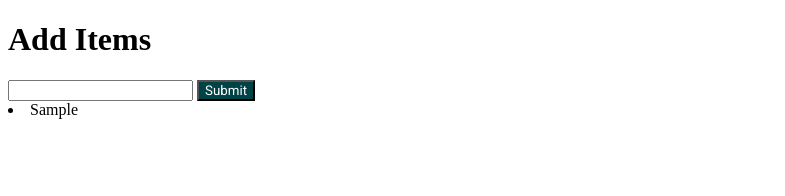
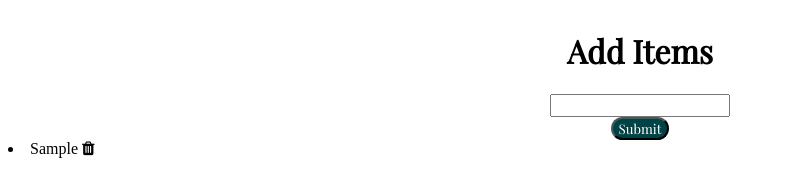
Before and after one commit to alexavanhooser/toDoList, a plain HTML site: page index.html in a window 1280 px wide. Both pictures are taken after typing "Sample" into the empty fields and a click on the button "Submit". Shown: the whole page, without its empty margins (0-785 px from the left). Drawn offline with nearby package versions, Linux system fonts and the light colour scheme.

Commit message:
WOOOOOOOOOOOOOOOOO code works

```diff
--- a/css/styles.css
+++ b/css/styles.css
@@ -1,13 +1,35 @@
+.container {
+  font-family: 'Playfair Display', serif;
+  height: 100%;
+  width: 100%;
+  align-items: center;
+}
+
+.main-div {
+  font-family: 'Playfair Display', serif;
+display: flex;
+justify-content: center;
+align-items: center;
+height: 100%;
+width: 100%;
+flex-direction: column;
+}
+
+
+.title-txt {
+  font-family: 'Playfair Display', serif;
+}
 
 .itemInput {
-
+font-family: 'Playfair Display', serif;
 }
 
 
 .submitBtn {
 background-color: #004346;
-font-family: 'Roboto', sans-serif;
+font-family: 'Playfair Display', serif;
 color: white;
+border-radius: 25px;
 }
 
 /* #253743: input color */
--- a/index.html
+++ b/index.html
@@ -5,14 +5,17 @@
   <meta name="viewport" content="width=device-width, initial-scale=1.0">
   <meta http-equiv="X-UA-Compatible" content="ie=edge">
   <title>Alexa's To-Do App</title>
-  <link rel="stylesheet" href="css/styles.css">
-  <link href="https://fonts.googleapis.com/css?family=Roboto" rel="stylesheet">
-</head>
+<link rel="stylesheet" href="css/styles.css">
+<link rel="stylesheet" href="https://cdnjs.cloudflare.com/ajax/libs/font-awesome/4.7.0/css/font-awesome.min.css">
+<link href="https://fonts.googleapis.com/css?family=Playfair+Display" rel="stylesheet">
+
 <body>
   <div class="container">
-    <h1 class="title-txt">Add Items</h1>
-    <input type="text" name="items" class="itemInput">
-    <button type="button" id="submit" class="submitBtn" name="submit">Submit</button>
+    <div class="main-div">
+          <h1 class="title-txt">Add Items</h1>
+      <input type="text" name="items" class="itemInput">
+      <button type="button" id="submit" class="submitBtn" name="submit">Submit</button>
+    </div>
   </div>
 
     <script src="js/scripts.js"></script>
--- a/js/scripts.js
+++ b/js/scripts.js
@@ -14,7 +14,6 @@
 
 //creating UL for user items
 let list = document.createElement("ul"),
-//user value stored
   userInput = document.getElementsByClassName("itemInput")[0],
   submitBtn = document.getElementById('submit');
 
@@ -29,15 +28,22 @@ submitBtn.addEventListener("click", clearText && newItem);
 function clearText() {
     userInput.value = '';
 }
-
+ //.length -1
 
 // Add Todo Button: This is the button that will call our function to add a new Todo to the list.
 //The logic behind this function is to dynamically create a new Todo Item list item element.
 function newItem () {
-  let userItem = document.getElementsByClassName("itemInput");
+      let userItem = document.getElementsByClassName("itemInput");
       let li = document.createElement('li');
-      li.innerHTML = userItem[0].value;
+      li.innerHTML = userItem[0].value + " "; // or you can try this
       document.body.appendChild(li);
-      console.log("userItem", userItem);
+      let iconTag = document.createElement('i');
+      iconTag.setAttribute('class', "fa fa-trash fa-1x");
+      iconTag.setAttribute('aria-hidden', "true");
+      li.appendChild(iconTag);
+      console.log(li);
+      iconTag.addEventListener('click', function() { //This format makes it easier to addEvent listeners to the icons like this! << // Execute whatever you need to do depending on icon -
+          document.body.removeChild(li);//for example we used trash can here, meaning delete, process delete here.
+      });
       clearText();
 }
```
